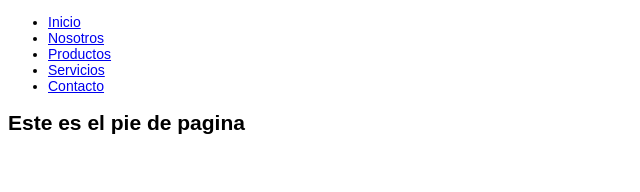
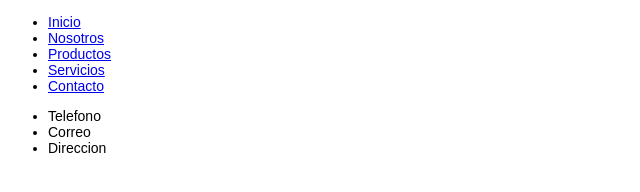
Before and after one commit to jrimachi/proyecto, a plain HTML site: page index.html in a window 1280 px wide. Shown: the whole page, without its empty margins (0-640 px from the left). Drawn offline with Linux system fonts and the light colour scheme.

Commit message:
Modificando pie de pagina

```diff
--- a/index.html
+++ b/index.html
@@ -16,7 +16,11 @@
 			</nav>
 		</header>
 		<footer>
-			<h2>Este es el pie de pagina</h2>
+			<ul>
+				<li>Telefono</li>
+				<li>Correo</li>
+				<li>Direccion</li>
+			</ul>
 		</footer>
 	</body>
 </html>
```
